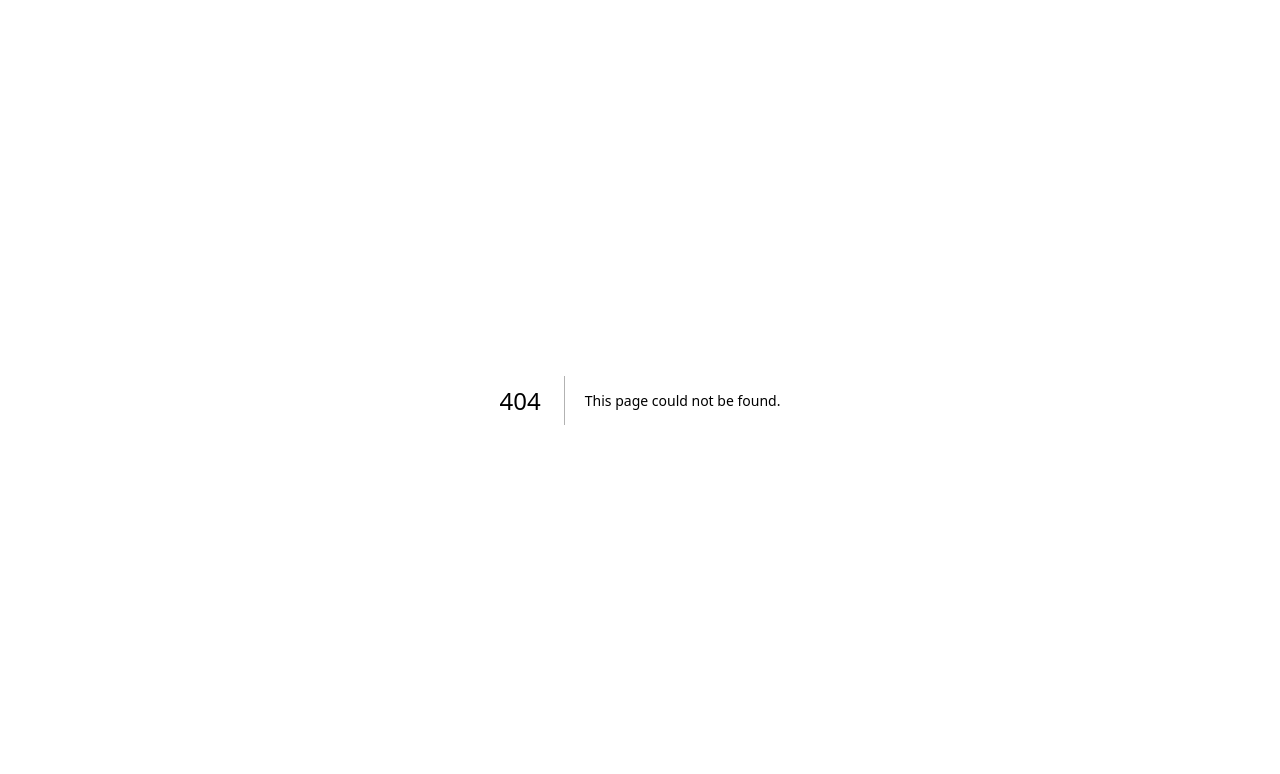
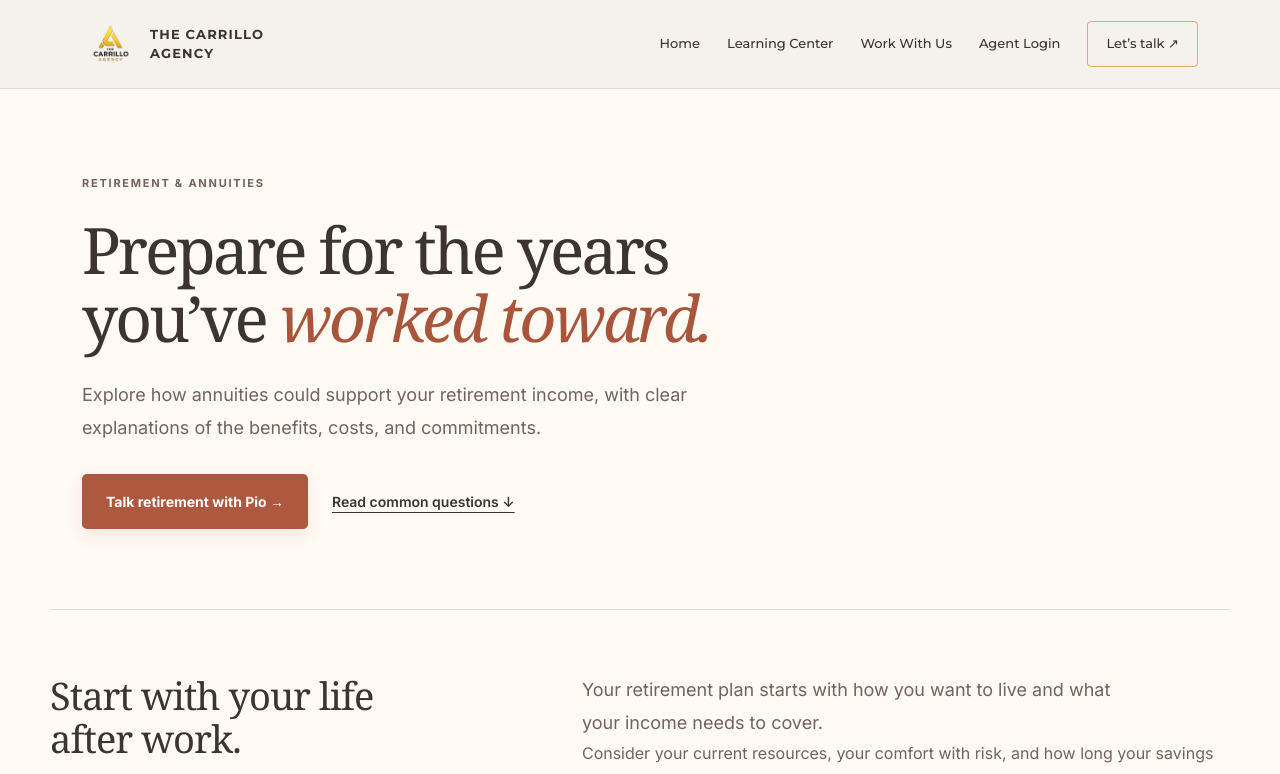
Before and after one commit to piocarrillo17/carrillo-agency-site, a Next.js app: page /retirement in a window 1280 px wide. Before the commit this address had no page. Shown: the top 774 px of the page. Built offline with nearby package versions, Linux system fonts and the light colour scheme.

Commit message:
Add retirement and annuities education page

```diff
--- /dev/null
+++ b/app/(public)/retirement/page.tsx
@@ -0,0 +1,52 @@
+import type { Metadata } from "next";
+import Link from "next/link";
+import CoveragePhoto from "@/components/CoveragePhoto";
+
+export const metadata: Metadata = {
+  title: "Retirement & Annuities | The Carrillo Agency",
+  description: "Explore fixed and fixed indexed annuities, retirement income choices, withdrawal rules, and questions to discuss with Pio Carrillo.",
+};
+
+const topics = [
+  { title: "Income you can plan around", text: "Start with essential monthly expenses, Social Security, pensions, and savings. An annuity may help fill an income gap through payments defined by your contract." },
+  { title: "Fixed annuities", text: "Earn interest under the insurer’s stated terms, including a contractual minimum. Review how long a rate is guaranteed and what happens at renewal." },
+  { title: "Fixed indexed annuities", text: "Interest credits follow a formula linked to an index. Your premium is not invested directly in that index. Caps, participation rates, spreads, and crediting periods affect what you earn." },
+  { title: "Access to your money", text: "Plan for emergencies outside a long-term contract. Review surrender charges, withdrawal allowances, possible market value adjustments, and rider fees before committing." },
+];
+const questions = [
+  ["What is an annuity?", "An insurance contract that can accumulate money or provide payments. Income can begin soon or at a later date, depending on the contract and options you select."],
+  ["Can an annuity provide lifetime income?", "Some contracts offer lifetime payment options or optional income riders. Payments depend on the contract, starting age, payout election, and other terms. Riders may carry charges, and an income benefit base can differ from the cash available to withdraw."],
+  ["Can a fixed indexed annuity lose value?", "A fixed indexed annuity may have a zero-percent floor on index-linked interest for a crediting period. That floor applies to the interest calculation. Withdrawals, surrender charges, rider charges, and other contract adjustments can reduce the amount available. Ask to see guaranteed surrender values."],
+  ["Can I use money from an old 401(k) or IRA?", "A rollover may be possible, depending on your plan and account. Review existing benefits, costs, withdrawal needs, and tax treatment before moving funds. Coordinate any transfer with your plan administrator and qualified tax professional."],
+  ["How much money do I need?", "Minimum premiums vary by insurer and product. We will discuss your available funds, income goals, time horizon, and the money you need to keep accessible."],
+  ["What should I bring to a retirement conversation?", "Bring your expected retirement date, a monthly expense estimate, Social Security or pension estimates, and recent retirement account statements. We will use those details to discuss whether an annuity deserves further consideration."],
+];
+
+export default function RetirementPage() {
+  return (
+    <main className="agency-learn" id="main-content">
+      <header className="agency-learn-hero agency-wrap">
+        <p className="agency-eyebrow">RETIREMENT & ANNUITIES</p>
+        <h1>Prepare for the years<br />you’ve <em>worked toward.</em></h1>
+        <p className="agency-lead">Explore how annuities could support your retirement income, with clear explanations of the benefits, costs, and commitments.</p>
+        <div className="agency-actions"><Link href="/quote" className="agency-button">Talk retirement with Pio →</Link><a href="#retirement-faq" className="agency-text-link">Read common questions ↓</a></div>
+      </header>
+      <section className="agency-wrap agency-guide">
+        <div><h2>Start with your life<br />after work.</h2><CoveragePhoto topic="retirement" /></div>
+        <div><p className="agency-lead">Your retirement plan starts with how you want to live and what your income needs to cover.</p><p>Consider your current resources, your comfort with risk, and how long your savings may need to last. We can discuss insurance options in the context of those goals and explain the specific terms before you make a decision.</p><aside className="agency-note"><strong>A contract worth understanding</strong><p>Annuities are long-term insurance contracts. Guarantees depend on the issuing insurer’s claims-paying ability and the contract terms.</p></aside></div>
+      </section>
+      <section className="agency-section agency-wrap" aria-labelledby="retirement-options">
+        <h2 id="retirement-options">Understand the choices.</h2>
+        <div className="agency-cards">{topics.map(topic => <article className="agency-card" key={topic.title}><h3>{topic.title}</h3><p>{topic.text}</p></article>)}</div>
+      </section>
+      <section className="agency-section agency-wrap" id="retirement-faq" aria-labelledby="retirement-faq-title">
+        <h2 id="retirement-faq-title">Retirement questions, answered.</h2>
+        <div className="grid grid-cols-1 md:grid-cols-2 gap-x-12 items-start">{questions.map(([question, answer]) => <details key={question} className="border-t py-6" style={{borderColor:"#cbbba8"}}><summary className="cursor-pointer font-bold">{question}</summary><p className="mt-4" style={{lineHeight:1.8}}>{answer}</p></details>)}</div>
+        <aside className="agency-note"><strong>Before making a decision</strong><p>Early withdrawals may involve surrender charges, taxes, and a possible additional federal tax. An annuity held inside an IRA adds no extra tax deferral. Review liquidity, fees, beneficiary provisions, and any benefits you would give up by replacing an existing contract.</p></aside>
+        <p className="agency-small">General education. Product availability depends on state, licensing, insurer, and eligibility. This page does not provide a personalized investment or tax recommendation. Review your specific contract and consult qualified professionals about your circumstances.</p>
+        <a href="https://tdi.texas.gov/pubs/consumer/cb078.html" className="agency-text-link" target="_blank" rel="noopener noreferrer">Read the Texas Department of Insurance annuities guide ↗</a>
+      </section>
+      <section className="agency-cta"><div className="agency-wrap"><h2>Bring your goals.<br />Let’s explore your options.</h2><p>Schedule a complimentary conversation about retirement income and annuities.</p><Link href="/quote" className="agency-button">Request a retirement consultation →</Link></div></section>
+    </main>
+  );
+}
```
